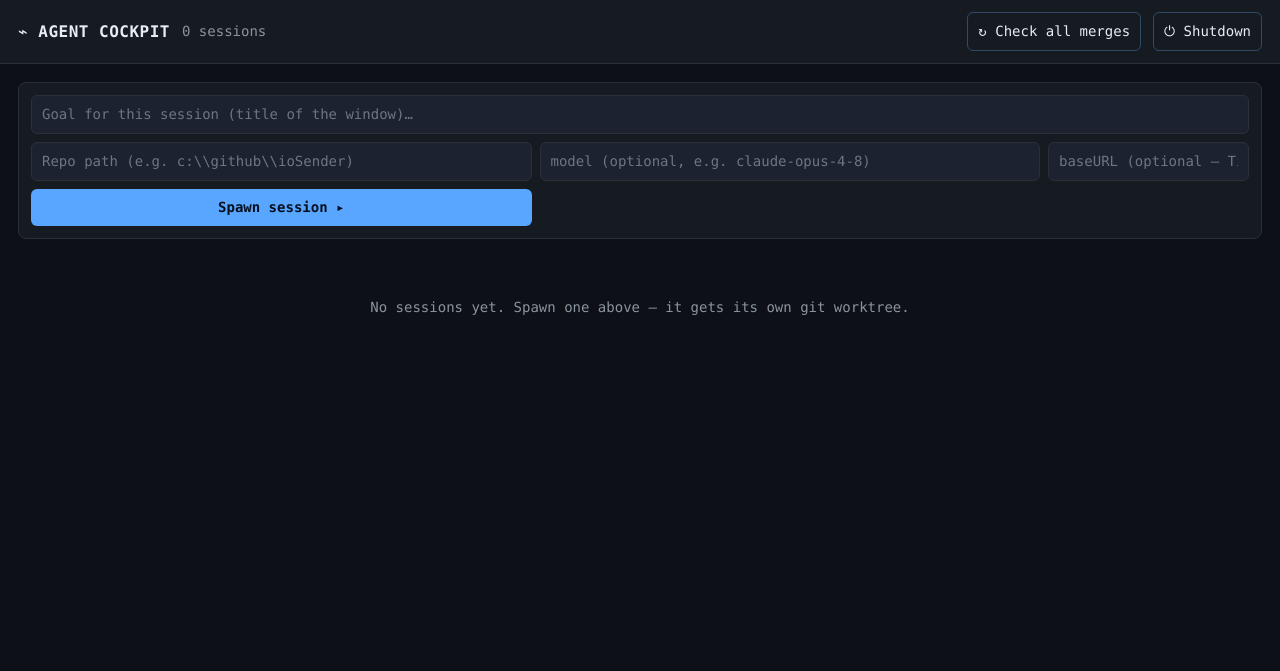
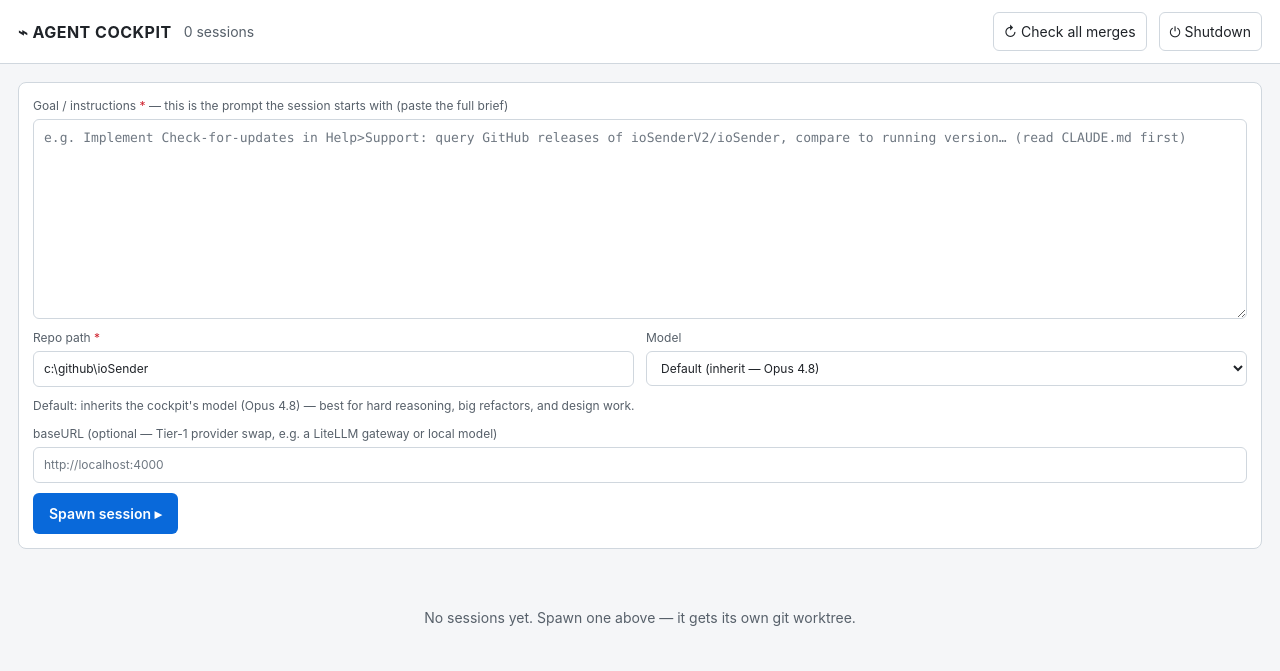
Before and after one commit to stevenrwood/agent-cockpit, a website: page public/index.html in a window 1280 px wide. Drawn offline with Linux system fonts and the light colour scheme; no server answers.

Commit message:
UI: light theme, big goal textarea, model dropdown, repo default; standalone-window launcher + recycle playbook
- Light, readable theme (was dark w/ unreadable grey hints); system-sans body, mono kept for code
- Goal is now a 200px multi-line textarea (the literal session prompt) — clearly labeled
- Model is a dropdown (Default/Opus 4.8/Sonnet 5/Haiku 4.5/Fable 5) with per-model "when best" hints
- Repo path defaults to c:\github\ioSender and remembers the last repo (localStorage)
- cockpit.ps1: start/open/restart/stop + opens a standalone Edge app-mode window
- docs/run-and-recycle.md: front-end edit -> hard-refresh; backend edit -> restart

Co-Authored-By: Claude Opus 4.8 (1M context) <noreply@anthropic.com>

```diff
--- a/public/index.html
+++ b/public/index.html
@@ -6,15 +6,16 @@
     <title>Agent Cockpit</title>
     <style>
       :root {
-        --bg: #0d1117; --panel: #161b22; --panel2: #1c2230; --border: #2a3038;
-        --text: #e6edf3; --dim: #8b949e; --accent: #58a6ff; --ok: #3fb950;
-        --warn: #d29922; --flash: #f85149; --idle: #6e7681;
+        --bg: #f5f6f8; --panel: #ffffff; --panel2: #eef1f4; --border: #d0d7de;
+        --text: #1f2328; --dim: #57606a; --accent: #0969da; --ok: #1a7f37;
+        --warn: #9a6700; --flash: #cf222e; --idle: #6e7781;
       }
       * { box-sizing: border-box; }
       body {
         margin: 0; background: var(--bg); color: var(--text);
-        font: 14px/1.5 ui-monospace, SFMono-Regular, Menlo, Consolas, monospace;
+        font: 14px/1.5 -apple-system, "Segoe UI", system-ui, sans-serif;
       }
+      code, pre, .mono { font-family: ui-monospace, SFMono-Regular, Menlo, Consolas, monospace; }
       header {
         display: flex; align-items: center; gap: 12px; padding: 12px 18px;
         border-bottom: 1px solid var(--border); background: var(--panel);
@@ -24,21 +25,26 @@
       header .count { color: var(--dim); }
       main { padding: 18px; }
       form.new {
-        display: grid; grid-template-columns: 1fr 1fr auto; gap: 8px;
+        display: grid; grid-template-columns: 1fr 1fr; gap: 10px 12px;
         background: var(--panel); border: 1px solid var(--border);
-        border-radius: 8px; padding: 12px; margin-bottom: 18px;
+        border-radius: 8px; padding: 14px; margin-bottom: 18px;
       }
-      form.new .goal { grid-column: 1 / -1; }
-      input, button, textarea {
-        font: inherit; color: var(--text); background: var(--panel2);
+      form.new .full { grid-column: 1 / -1; }
+      form.new label { display: flex; flex-direction: column; gap: 4px; font-size: 12px; color: var(--dim); }
+      form.new label .req { color: var(--flash); }
+      input, button, textarea, select {
+        font: inherit; color: var(--text); background: #fff;
         border: 1px solid var(--border); border-radius: 6px; padding: 8px 10px;
       }
-      input::placeholder { color: var(--idle); }
-      button { cursor: pointer; background: #21324a; border-color: #2f4a6b; }
-      button:hover { filter: brightness(1.2); }
-      button.primary { background: var(--accent); color: #04101f; border: none; font-weight: 600; }
-      button.ok { background: var(--ok); color: #04140a; border: none; }
-      button.deny { background: var(--flash); color: #1a0505; border: none; }
+      textarea.goal { min-height: 200px; resize: vertical; line-height: 1.5;
+        font-family: ui-monospace, SFMono-Regular, Menlo, Consolas, monospace; font-size: 13px; }
+      input::placeholder, textarea::placeholder { color: var(--idle); }
+      .hint { font-size: 12px; color: var(--dim); min-height: 16px; }
+      button { cursor: pointer; background: var(--panel2); border-color: var(--border); }
+      button:hover { filter: brightness(0.97); }
+      button.primary { background: var(--accent); color: #fff; border: none; font-weight: 600; padding: 10px 16px; }
+      button.ok { background: var(--ok); color: #fff; border: none; }
+      button.deny { background: var(--flash); color: #fff; border: none; }
       button.ghost { background: transparent; }
       .grid { display: grid; grid-template-columns: repeat(auto-fill, minmax(340px, 1fr)); gap: 14px; }
       .card {
@@ -47,8 +53,8 @@
       }
       .card.flash { border-color: var(--flash); animation: flash 1s ease-in-out infinite; }
       @keyframes flash {
-        0%, 100% { box-shadow: 0 0 0 0 rgba(248,81,73,0.0); }
-        50% { box-shadow: 0 0 0 4px rgba(248,81,73,0.45); }
+        0%, 100% { box-shadow: 0 0 0 0 rgba(207,34,46,0.0); }
+        50% { box-shadow: 0 0 0 4px rgba(207,34,46,0.35); }
       }
       .card h2 { font-size: 14px; margin: 0; font-weight: 600; }
       .row { display: flex; align-items: center; gap: 8px; flex-wrap: wrap; }
@@ -57,11 +63,11 @@
         font-size: 11px; padding: 2px 8px; border-radius: 20px; text-transform: uppercase;
         letter-spacing: 0.5px; font-weight: 700;
       }
-      .badge.running { background: #10351f; color: var(--ok); }
-      .badge.awaiting-input { background: #3a0f0d; color: var(--flash); }
-      .badge.idle, .badge.done { background: #22262d; color: var(--idle); }
-      .badge.starting { background: #2a2410; color: var(--warn); }
-      .badge.error, .badge.interrupted { background: #3a0f0d; color: var(--flash); }
+      .badge.running { background: #dafbe1; color: var(--ok); }
+      .badge.awaiting-input { background: #ffebe9; color: var(--flash); }
+      .badge.idle, .badge.done { background: #eef1f4; color: var(--dim); }
+      .badge.starting { background: #fff8c5; color: var(--warn); }
+      .badge.error, .badge.interrupted { background: #ffebe9; color: var(--flash); }
       .meta { color: var(--dim); font-size: 12px; }
       .stats { display: grid; grid-template-columns: repeat(3, 1fr); gap: 6px; }
       .stat { background: var(--panel2); border-radius: 6px; padding: 6px 8px; }
@@ -74,10 +80,10 @@
       .ctx > i.high { background: var(--flash); }
       .preview {
         background: var(--panel2); border-radius: 6px; padding: 8px 10px;
-        color: var(--dim); font-size: 12px; max-height: 78px; overflow: auto; white-space: pre-wrap;
+        color: var(--text); font-size: 12px; max-height: 78px; overflow: auto; white-space: pre-wrap;
       }
       .perm {
-        background: #1e0f10; border: 1px solid var(--flash); border-radius: 8px; padding: 10px;
+        background: #fff8f7; border: 1px solid var(--flash); border-radius: 8px; padding: 10px;
         display: flex; flex-direction: column; gap: 8px;
       }
       .perm .tool { color: var(--flash); font-weight: 700; }
@@ -91,10 +97,10 @@
       }
       .merge.conflict { border-color: var(--warn); }
       .mbadge { font-size: 10px; font-weight: 700; padding: 1px 6px; border-radius: 10px; text-transform: uppercase; }
-      .mbadge.clean { background: #10351f; color: var(--ok); }
-      .mbadge.conflict { background: #3a2410; color: var(--warn); }
-      .mbadge.up-to-date { background: #22262d; color: var(--idle); }
-      .mbadge.unknown { background: #22262d; color: var(--idle); }
+      .mbadge.clean { background: #dafbe1; color: var(--ok); }
+      .mbadge.conflict { background: #fff1e5; color: var(--warn); }
+      .mbadge.up-to-date { background: #eef1f4; color: var(--idle); }
+      .mbadge.unknown { background: #eef1f4; color: var(--idle); }
       .merge .files { font-size: 11px; color: var(--warn); white-space: pre-wrap; }
       .merge button { padding: 4px 8px; font-size: 12px; }
     </style>
@@ -108,11 +114,30 @@
     </header>
     <main>
       <form class="new" id="newForm">
-        <input class="goal" name="goal" placeholder="Goal for this session (title of the window)…" required />
-        <input name="repo" placeholder="Repo path (e.g. c:\\github\\ioSender)" required />
-        <input name="model" placeholder="model (optional, e.g. claude-opus-4-8)" />
-        <input name="baseURL" placeholder="baseURL (optional — Tier-1 provider swap, e.g. http://localhost:4000)" />
-        <button class="primary" type="submit">Spawn session ▸</button>
+        <label class="full">
+          <span>Goal / instructions <span class="req">*</span> — this is the prompt the session starts with (paste the full brief)</span>
+          <textarea class="goal" name="goal" placeholder="e.g. Implement Check-for-updates in Help&gt;Support: query GitHub releases of ioSenderV2/ioSender, compare to running version… (read CLAUDE.md first)" required></textarea>
+        </label>
+        <label>
+          <span>Repo path <span class="req">*</span></span>
+          <input name="repo" placeholder="c:\\github\\ioSender" required />
+        </label>
+        <label>
+          <span>Model</span>
+          <select name="model" id="modelSel">
+            <option value="">Default (inherit — Opus 4.8)</option>
+            <option value="claude-opus-4-8">Opus 4.8 — most capable</option>
+            <option value="claude-sonnet-5">Sonnet 5 — fast + strong</option>
+            <option value="claude-haiku-4-5-20251001">Haiku 4.5 — cheapest/fastest</option>
+            <option value="claude-fable-5">Fable 5 — creative/writing</option>
+          </select>
+        </label>
+        <div class="hint full" id="modelHint">Default: inherits the cockpit's model (Opus 4.8) — best for hard reasoning, big refactors, and design work.</div>
+        <label class="full">
+          <span>baseURL (optional — Tier-1 provider swap, e.g. a LiteLLM gateway or local model)</span>
+          <input name="baseURL" placeholder="http://localhost:4000" />
+        </label>
+        <div class="full"><button class="primary" type="submit">Spawn session ▸</button></div>
       </form>
       <div class="grid" id="grid"></div>
       <div class="empty" id="empty">No sessions yet. Spawn one above — it gets its own git worktree.</div>
@@ -122,6 +147,22 @@
       const grid = document.getElementById('grid');
       const empty = document.getElementById('empty');
       const count = document.getElementById('count');
+
+      // --- form conveniences: remembered repo + model hints ---
+      const DEFAULT_REPO = 'c:\\github\\ioSender';
+      const repoInput = document.querySelector('input[name="repo"]');
+      repoInput.value = localStorage.getItem('cockpit.lastRepo') || DEFAULT_REPO;
+
+      const MODEL_HINTS = {
+        '': "Default: inherits the cockpit's model (Opus 4.8) — best for hard reasoning, big refactors, and design work.",
+        'claude-opus-4-8': 'Opus 4.8 — most capable. Hard reasoning, cross-cutting refactors, architecture/design.',
+        'claude-sonnet-5': 'Sonnet 5 — fast and strong. A great default for everyday coding and bulk work.',
+        'claude-haiku-4-5-20251001': 'Haiku 4.5 — cheapest and fastest. Simple mechanical edits, high-volume/parallel tasks.',
+        'claude-fable-5': 'Fable 5 — creative/writing-leaning. Prose, docs, naming; less for heavy code reasoning.',
+      };
+      const modelSel = document.getElementById('modelSel');
+      const modelHint = document.getElementById('modelHint');
+      modelSel.addEventListener('change', () => { modelHint.textContent = MODEL_HINTS[modelSel.value] || ''; });
 
       function esc(s) { return String(s ?? '').replace(/[&<>]/g, (c) => ({ '&': '&amp;', '<': '&lt;', '>': '&gt;' }[c])); }
       function post(path, body) {
@@ -255,14 +296,16 @@
       document.getElementById('newForm').addEventListener('submit', async (e) => {
         e.preventDefault();
         const f = e.target;
+        const repo = f.repo.value.trim();
         const body = {
           goal: f.goal.value.trim(),
-          repo: f.repo.value.trim(),
+          repo,
           model: f.model.value.trim() || undefined,
           baseURL: f.baseURL.value.trim() || undefined,
         };
         const r = await post('/api/sessions', body);
         if (!r.ok) { const err = await r.json().catch(() => ({})); alert('Failed: ' + (err.error || r.status)); return; }
+        localStorage.setItem('cockpit.lastRepo', repo); // remember for next spawn
         f.goal.value = '';
       });
 
@@ -272,7 +315,7 @@
       document.getElementById('shutdown').addEventListener('click', async () => {
         if (!confirm('Tear down all cockpit worktrees (branches are kept) and stop the server?')) return;
         await post('/api/shutdown', {}).catch(() => {});
-        document.body.innerHTML = '<p style="padding:40px;color:#8b949e">Cockpit shut down. Worktrees removed; branches kept.</p>';
+        document.body.innerHTML = '<p style="padding:40px;color:#57606a">Cockpit shut down. Worktrees removed; branches kept.</p>';
       });
 
       // Live updates via SSE.
```
Also changed, not shown: docs/run-and-recycle.md (added, +38 -0 lines), 1 other file.
